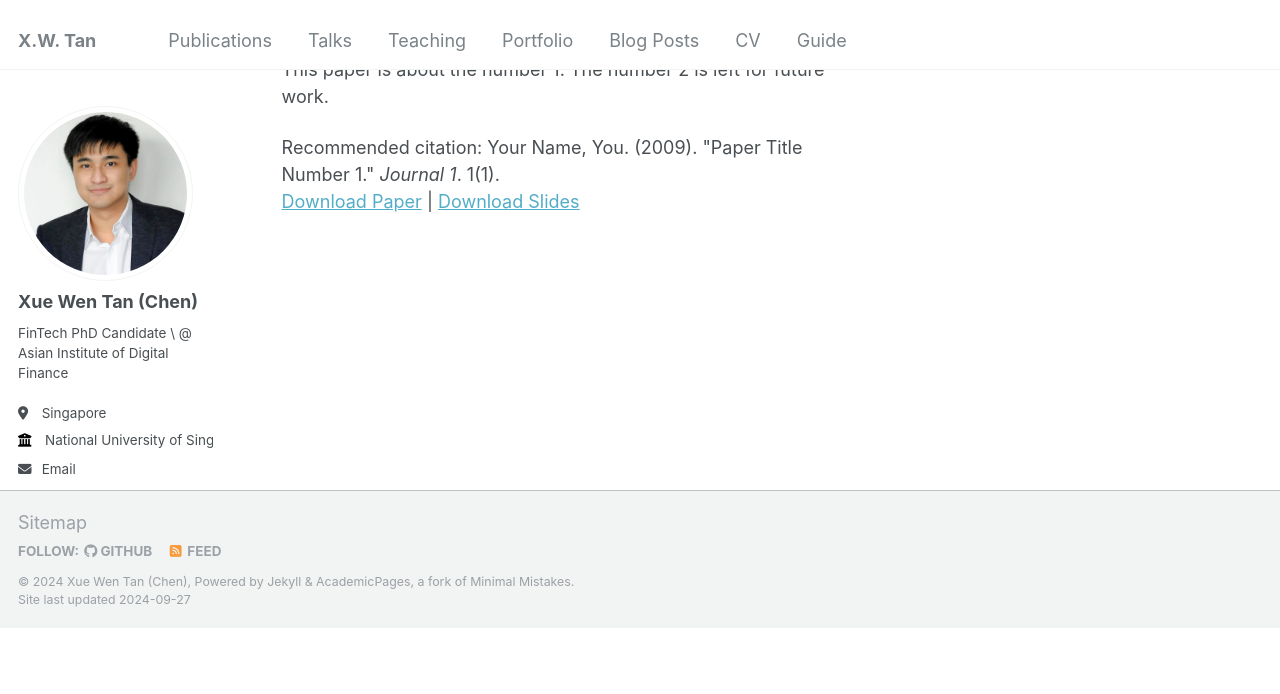
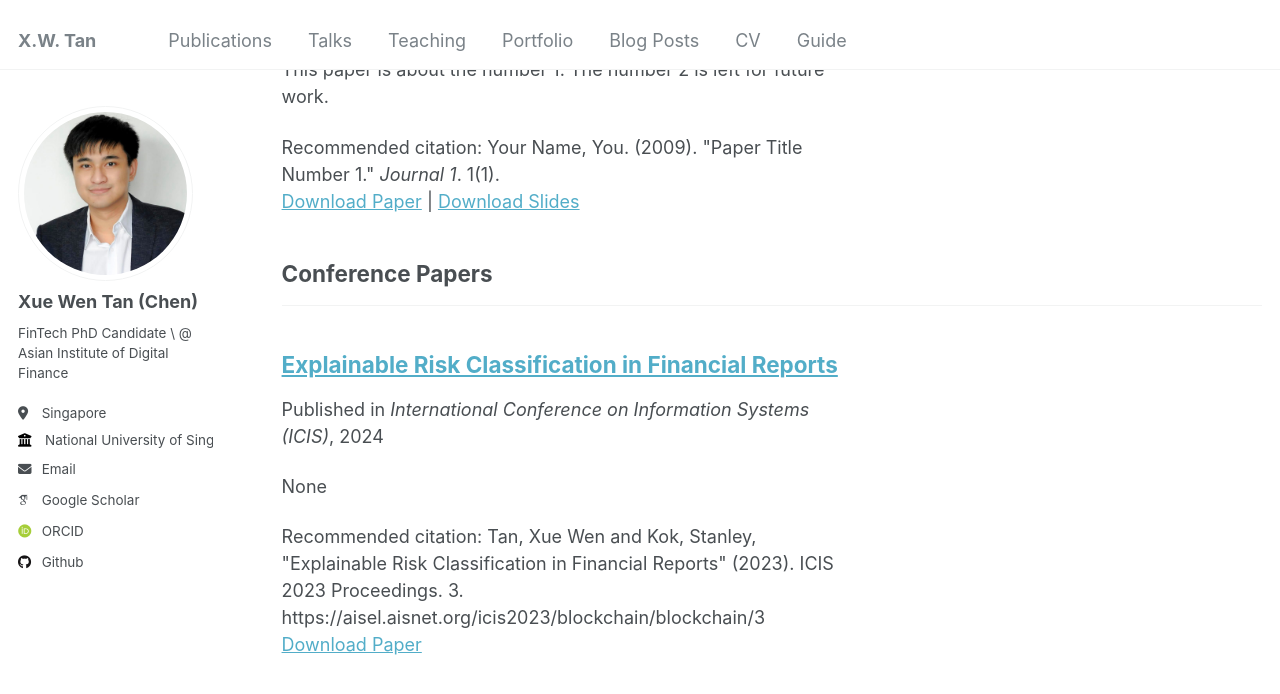
Before and after one commit to Chen-XueWen/Chen-XueWen.github.io, a Jekyll site: the page built from _pages/publications.html, in a window 1280 px wide and 900 px high, scrolled down 948 px. Shown: the top 694 px of the window. Built offline with Jekyll 4.4.1, drawn with Linux system fonts in a browser that asks for light colours; some web fonts are replaced; a file with an impossible date is left out; before the commit the page ends 1576 px from its top, so only the background shows below that.

Commit message:
Update 2024-02-17-paper-title-number-4.md

```diff
--- a/_publications/2024-02-17-paper-title-number-4.md
+++ b/_publications/2024-02-17-paper-title-number-4.md
@@ -4,7 +4,7 @@
 category: conferences
 permalink: /publication/2024-02-17-paper-title-number-4
 excerpt: 'None'
-date: 2023
+date: 2024-02-17
 venue: 'International Conference on Information Systems (ICIS)'
 paperurl: 'https://arxiv.org/abs/2405.01881'
 citation: 'Tan, Xue Wen and Kok, Stanley, "Explainable Risk Classification in Financial Reports" (2023). ICIS 2023 Proceedings. 3.
```
